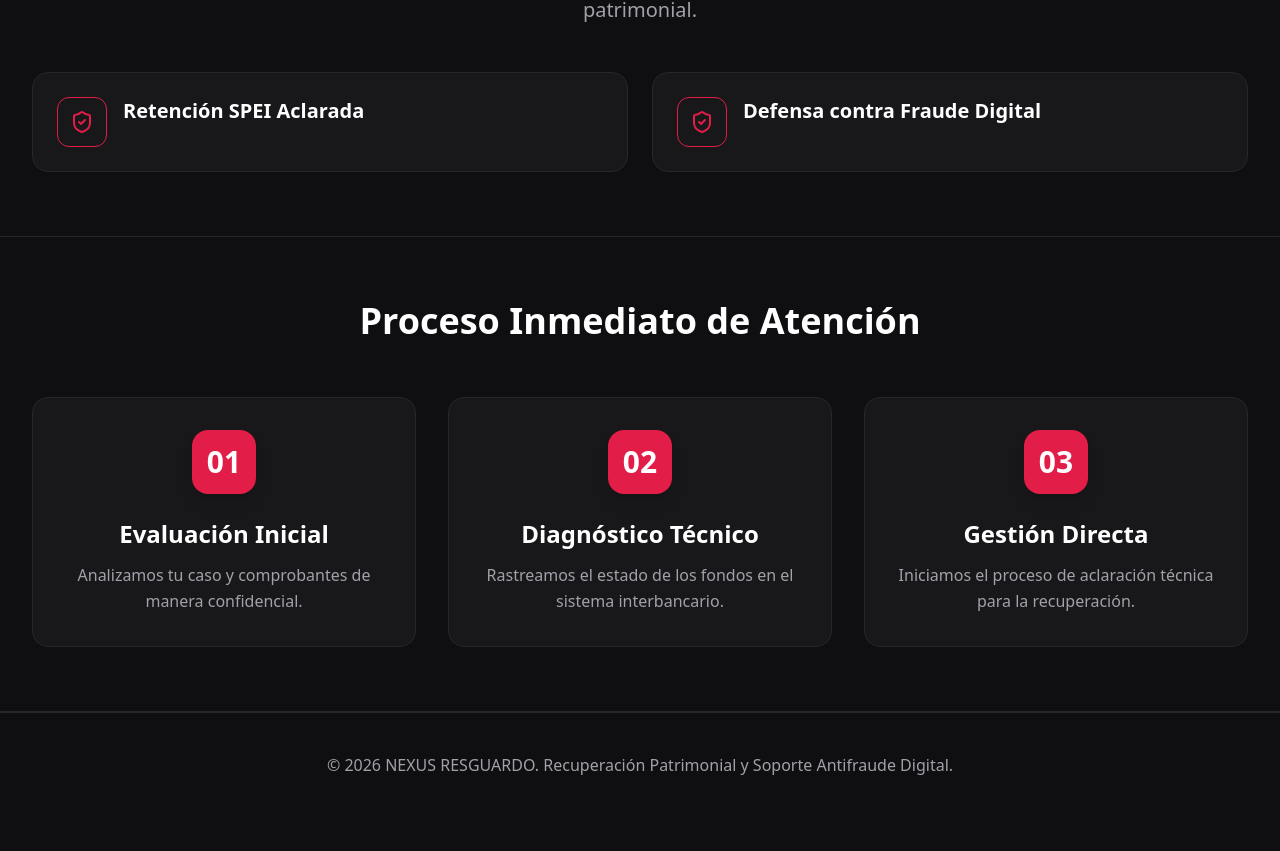
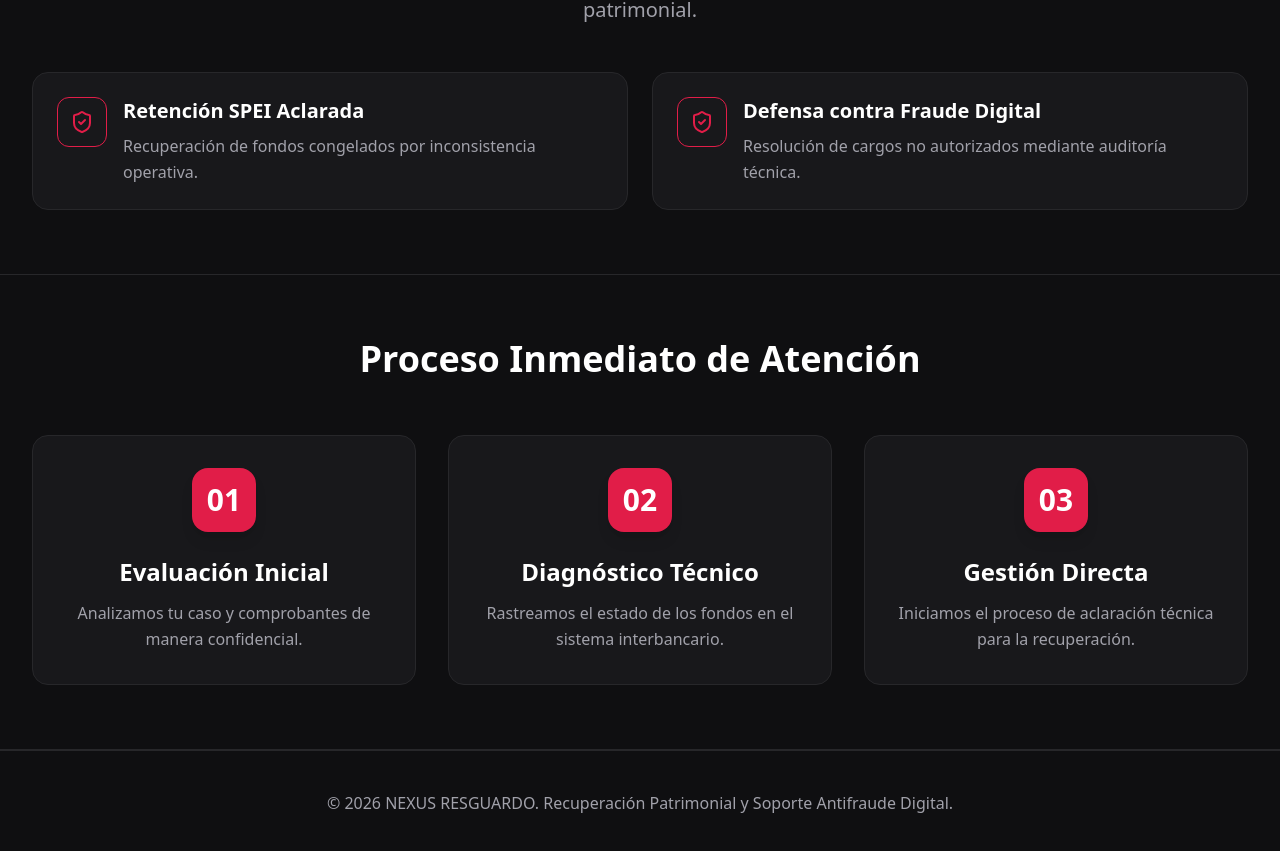
Before and after one commit to escuelaalexandra/proyecto_escuela_programacion, a Next.js app: page / in a window 1280 px wide. Shown: the part 2149-3000 px from the top of the page. Before the commit the page ends 2966 px from the top, so only its background shows below. Built offline with nearby package versions, Linux system fonts and the light colour scheme.

Commit message:
Fix all siteConfig types and properties for Netlify build

```diff
--- a/src/data/siteConfig.ts
+++ b/src/data/siteConfig.ts
@@ -25,6 +25,7 @@ export const siteData = {
       título: "Aclaración y Rastreo SPEI",
       description: "Diagnóstico especializado e investigación técnica para fondos retenidos o no reflejados en el sistema bancario nacional.",
       descripción: "Diagnóstico especializado e investigación técnica para fondos retenidos o no reflejados en el sistema bancario nacional.",
+      desc: "Diagnóstico especializado e investigación técnica para fondos retenidos o no reflejados en el sistema bancario nacional.",
       imageUrl: "https://images.unsplash.com/photo-1559526324-4b87b5e36e44?q=80&w=800&auto=format&fit=crop",
       icon: "ShieldAlert",
       details: [
@@ -44,6 +45,7 @@ export const siteData = {
       título: "Protección y Blindaje Antifraude",
       description: "Asesoría y representación técnica ante cargos no reconocidos, vulneración de cuentas y suplantación de identidad.",
       descripción: "Asesoría y representación técnica ante cargos no reconocidos, vulneración de cuentas y suplantación de identidad.",
+      desc: "Asesoría y representación técnica ante cargos no reconocidos, vulneración de cuentas y suplantación de identidad.",
       imageUrl: "https://images.unsplash.com/photo-1563986768609-322da13575f3?q=80&w=800&auto=format&fit=crop",
       icon: "Lock",
       details: [
@@ -63,6 +65,7 @@ export const siteData = {
       título: "Representación y Defensoría Patrimonial",
       description: "Gestión estructurada de reclamaciones institucionales para la defensa del patrimonio de personas y empresas.",
       descripción: "Gestión estructurada de reclamaciones institucionales para la defensa del patrimonio de personas y empresas.",
+      desc: "Gestión estructurada de reclamaciones institucionales para la defensa del patrimonio de personas y empresas.",
       imageUrl: "https://images.unsplash.com/photo-1454165804606-c3d57bc86b40?q=80&w=800&auto=format&fit=crop",
       icon: "FileText",
       details: [
@@ -78,31 +81,55 @@ export const siteData = {
     }
   ],
   casesHandled: [
-    { title: "Retención SPEI Aclarada", detail: "Recuperación de fondos congelados por inconsistencia operativa." },
-    { title: "Defensa contra Fraude Digital", detail: "Resolución de cargos no autorizados mediante auditoría técnica." }
+    {
+      id: "case-1",
+      title: "Retención SPEI Aclarada",
+      título: "Retención SPEI Aclarada",
+      detail: "Recuperación de fondos congelados por inconsistencia operativa.",
+      detalle: "Recuperación de fondos congelados por inconsistencia operativa.",
+      desc: "Recuperación de fondos congelados por inconsistencia operativa.",
+      description: "Recuperación de fondos congelados por inconsistencia operativa.",
+      icon: "CheckCircle"
+    },
+    {
+      id: "case-2",
+      title: "Defensa contra Fraude Digital",
+      título: "Defensa contra Fraude Digital",
+      detail: "Resolución de cargos no autorizados mediante auditoría técnica.",
+      detalle: "Resolución de cargos no autorizados mediante auditoría técnica.",
+      desc: "Resolución de cargos no autorizados mediante auditoría técnica.",
+      description: "Resolución de cargos no autorizados mediante auditoría técnica.",
+      icon: "ShieldCheck"
+    }
   ],
   steps: [
     {
+      id: "step-1",
       number: "01",
       title: "Evaluación Inicial",
       título: "Evaluación Inicial",
       description: "Analizamos tu caso y comprobantes.",
+      descripción: "Analizamos tu caso y comprobantes.",
       desc: "Analizamos tu caso y comprobantes de manera confidencial.",
       icon: "Search"
     },
     {
+      id: "step-2",
       number: "02",
       title: "Diagnóstico Técnico",
       título: "Diagnóstico Técnico",
       description: "Rastreamos el estado con las normativas aplicables.",
+      descripción: "Rastreamos el estado con las normativas aplicables.",
       desc: "Rastreamos el estado de los fondos en el sistema interbancario.",
       icon: "Cpu"
     },
     {
+      id: "step-3",
       number: "03",
       title: "Gestión Directa",
       título: "Gestión Directa",
       description: "Iniciamos el proceso de aclaración o recuperación.",
+      descripción: "Iniciamos el proceso de aclaración o recuperación.",
       desc: "Iniciamos el proceso de aclaración técnica para la recuperación.",
       icon: "CheckCircle"
     }
```
